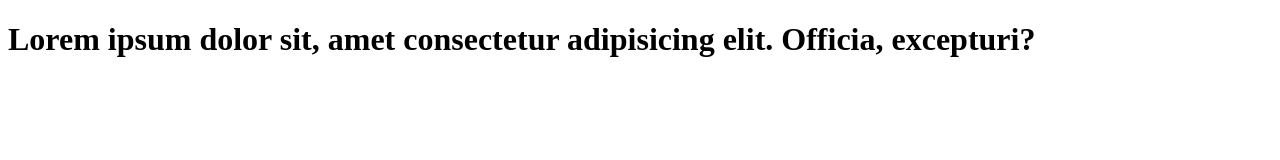
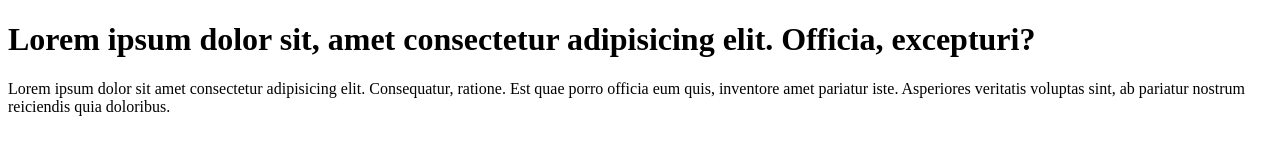
Before and after one commit to iamarijitdebnath/learn-git, a plain HTML site: page index.html in a window 1280 px wide. Drawn offline with Linux system fonts and the light colour scheme.

Commit message:
add paragraph to code

```diff
--- a/index.html
+++ b/index.html
@@ -7,5 +7,8 @@
 </head>
 <body>
     <h1>Lorem ipsum dolor sit, amet consectetur adipisicing elit. Officia, excepturi?</h1>
+    <p>Lorem ipsum dolor sit amet consectetur adipisicing elit. Consequatur, ratione. Est quae porro officia eum quis, inventore amet pariatur iste. Asperiores veritatis voluptas sint, ab pariatur nostrum reiciendis quia doloribus.
+
+    </p>
 </body>
 </html>
```
